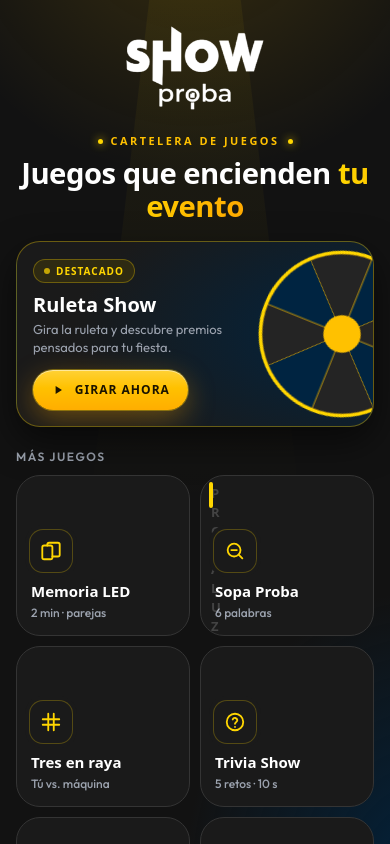
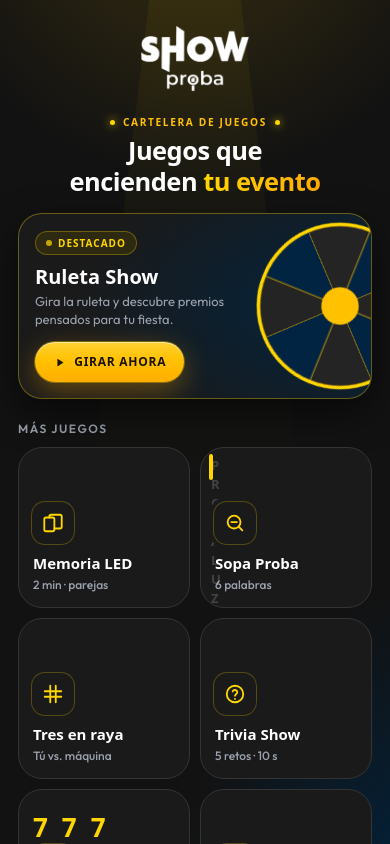
Before and after one commit to namoruso/showproba-juegos, a React (Vite) app: page / in a window 390 px wide. Shown: the top 844 px of the page. Built offline with nearby package versions, Linux system fonts and the light colour scheme; a web font is replaced by a local one.

Commit message:
fix: respect iOS Safari safe areas and tighten mobile type scale

```diff
--- a/src/styles/app.css
+++ b/src/styles/app.css
@@ -1,48 +1,91 @@
-/* Layout: móvil → tablet → tótem. Anchos y tipografía vienen de tokens (--sp-*). */
-html, body, #root { margin: 0; min-height: 100%; background: var(--stage-900); }
+/* Layout: móvil → tablet → tótem. Safe areas SUMADAS (Safari / iPhone). */
+html {
+  margin: 0;
+  height: 100%;
+  background: var(--stage-900);
+  -webkit-text-size-adjust: 100%;
+  text-size-adjust: 100%;
+}
+body, #root { margin: 0; min-height: 100%; min-height: 100svh; min-height: 100dvh; background: var(--stage-900); }
 body { overscroll-behavior: none; -webkit-tap-highlight-color: transparent; }
 button { font-family: inherit; color: inherit; }
 :focus-visible { outline: 3px solid var(--gold-400); outline-offset: 3px; }
 
-.sp-app { min-height: 100vh; min-height: 100dvh; width: 100%; background-attachment: fixed; }
+.sp-app {
+  min-height: 100%;
+  min-height: 100svh;
+  min-height: 100dvh;
+  width: 100%;
+  background-attachment: fixed;
+}
 
 .sp-screen {
   position: relative;
   width: 100%;
   max-width: var(--sp-game-max);
-  min-height: 100vh; min-height: 100dvh;
+  /* svh = viewport con barras Safari visibles → el CTA cabe sin scroll inicial */
+  min-height: 100svh;
+  min-height: 100dvh;
   margin: 0 auto;
-  display: flex; flex-direction: column;
-  padding:
-    max(var(--sp-pad-y-top), env(safe-area-inset-top))
-    max(var(--sp-pad-x), env(safe-area-inset-right))
-    max(var(--sp-pad-y-bot), env(safe-area-inset-bottom))
-    max(var(--sp-pad-x), env(safe-area-inset-left));
+  display: flex;
+  flex-direction: column;
+  box-sizing: border-box;
+  /* IMPORTANTE: sumar safe-area, no usar max() — si no, el home bar / Safari tapa botones */
+  padding-top: calc(var(--sp-pad-y-top) + var(--sp-safe-top));
+  padding-right: calc(var(--sp-pad-x) + var(--sp-safe-right));
+  padding-bottom: calc(var(--sp-pad-y-bot) + var(--sp-safe-bottom));
+  padding-left: calc(var(--sp-pad-x) + var(--sp-safe-left));
 }
 
 .sp-play {
-  flex: 1 1 auto; min-height: 0; width: 100%;
-  display: flex; flex-direction: column; justify-content: center; gap: clamp(10px, 2vh, 20px);
+  flex: 1 1 auto;
+  min-height: 0;
+  width: 100%;
+  display: flex;
+  flex-direction: column;
+  justify-content: flex-start;
+  gap: var(--sp-play-gap);
 }
+
 .sp-play > .sp-actions,
-.sp-screen > .sp-actions { margin-top: auto; padding-top: clamp(12px, 2vh, 24px); flex: none; }
+.sp-screen > .sp-actions {
+  margin-top: auto;
+  flex: none;
+  position: sticky;
+  bottom: 0;
+  z-index: 20;
+  padding-top: 12px;
+  /* Extra aire sobre la barra de Safari al hacer sticky */
+  padding-bottom: max(0px, calc(var(--sp-safe-bottom) * 0.15));
+  background: linear-gradient(180deg, transparent, var(--stage-900) 28%);
+}
+
 .sp-play > .sp-hud { flex: none; }
 
-/* Superficie jugable compartida: se encoge al presupuesto de alto */
 .sp-fit {
-  flex: 1 1 auto; min-height: 0; width: 100%;
-  display: flex; align-items: center; justify-content: center;
+  flex: 1 1 auto;
+  min-height: 0;
+  width: 100%;
+  display: flex;
+  align-items: center;
+  justify-content: center;
 }
 
-/* Desktop landscape: todo el juego cabe en viewport; CTA nunca se corta */
+/* Desktop landscape: un solo viewport, sin scroll accidental */
 @media (min-width: 1024px) and (orientation: landscape) {
   .sp-screen:not(.mn) {
-    height: 100dvh; min-height: 100dvh; max-height: 100dvh; overflow: hidden;
+    height: 100dvh;
+    min-height: 100dvh;
+    max-height: 100dvh;
+    overflow: hidden;
   }
-  .sp-play { justify-content: flex-start; gap: 10px; overflow: hidden; }
-  .sp-screen:not(.mn) .sp-head { margin: 4px 0 8px; }
-  .sp-screen:not(.mn) .sp-hud { margin-bottom: 8px; }
-  .sp-play > .sp-actions { padding-top: 10px; }
+  .sp-play { gap: var(--sp-play-gap); overflow: hidden; }
+  .sp-play > .sp-actions,
+  .sp-screen > .sp-actions {
+    position: static;
+    background: none;
+    padding-bottom: 0;
+  }
 }
 
 /* ---------- Menú ---------- */
@@ -50,8 +93,11 @@ button { font-family: inherit; color: inherit; }
   max-width: var(--sp-menu-max);
   padding-top: clamp(20px, 3vh, 36px);
 }
-.mn-head { margin: clamp(12px, 2vh, 20px) 0 clamp(14px, 2vh, 22px); }
-.mn-head .sp-title { font-size: var(--sp-title); line-height: var(--sp-title-lh); }
+.mn-head { margin: clamp(10px, 2vh, 18px) 0 clamp(12px, 2vh, 20px); }
+.mn-head .sp-title {
+  font-size: var(--sp-title); line-height: var(--sp-title-lh);
+  overflow-wrap: anywhere; text-wrap: balance;
+}
 .mn-help, .mn-bulbs { display: none; }
 .mn-hero {
   position: relative; overflow: hidden; display: flex; align-items: center;
--- a/src/styles/system.css
+++ b/src/styles/system.css
@@ -44,31 +44,48 @@
 .sp-iconbtn svg { width: calc(var(--sp-icon) * 0.45); height: calc(var(--sp-icon) * 0.45); }
 
 /* ---------- Cabecera de juego ---------- */
-.sp-head { text-align: center; margin: clamp(12px, 2.5vh, 22px) 0 clamp(14px, 2.8vh, 24px); }
+.sp-head {
+  text-align: center;
+  margin: var(--sp-head-mt) 0 var(--sp-head-mb);
+  padding-inline: 4px;
+}
 .sp-kicker {
   display: inline-flex; align-items: center; gap: 8px;
   font: 700 var(--sp-kicker)/1.3 var(--font-display);
-  letter-spacing: 2.5px; text-transform: uppercase; color: var(--gold-500);
+  letter-spacing: 0.16em; text-transform: uppercase; color: var(--gold-500);
+  max-width: 100%;
 }
 .sp-kicker::before, .sp-kicker::after {
-  content: ""; width: 5px; height: 5px; border-radius: 50%;
+  content: ""; width: 5px; height: 5px; flex: none; border-radius: 50%;
   background: var(--gold-400); box-shadow: 0 0 8px var(--gold-400);
 }
 .sp-title {
   font: 800 var(--sp-title)/var(--sp-title-lh) var(--font-display);
-  letter-spacing: -0.5px; margin: 8px 0 0;
+  letter-spacing: -0.02em;
+  margin: 6px 0 0;
+  max-width: 100%;
+  overflow-wrap: anywhere;
+  word-break: break-word;
+  text-wrap: balance;
+  hyphens: auto;
 }
-.sp-hl { background: linear-gradient(90deg, var(--gold-400), var(--amber-500)); -webkit-background-clip: text; background-clip: text; color: transparent; }
+.sp-hl {
+  background: linear-gradient(90deg, var(--gold-400), var(--amber-500));
+  -webkit-background-clip: text; background-clip: text; color: transparent;
+  /* Evita que el highlight se “pegue” a la palabra anterior en wraps raros */
+  display: inline;
+}
 
 /* ---------- Botones ---------- */
 .sp-btn {
-  display: inline-flex; align-items: center; justify-content: center; gap: 10px;
-  min-height: var(--sp-btn-h); padding: 0 clamp(18px, 4vw, 32px);
+  display: inline-flex; align-items: center; justify-content: center; gap: 8px;
+  min-height: var(--sp-btn-h); padding: 0 clamp(14px, 4vw, 28px);
   border-radius: var(--radius-pill); border: 0; cursor: pointer;
-  font: 700 var(--sp-btn-fs)/1.25 var(--font-display); letter-spacing: 1px; text-transform: uppercase;
-  transition: transform .12s ease, box-shadow .2s ease, filter .2s; white-space: nowrap;
+  font: 700 var(--sp-btn-fs)/1.2 var(--font-display); letter-spacing: 0.06em; text-transform: uppercase;
+  transition: transform .12s ease, box-shadow .2s ease, filter .2s;
+  white-space: nowrap; max-width: 100%;
 }
-.sp-btn svg { width: 1.15em; height: 1.15em; }
+.sp-btn svg { width: 1.1em; height: 1.1em; flex: none; }
 .sp-btn-primary { color: var(--gold-ink); background: linear-gradient(180deg, var(--gold-300) -40%, var(--gold-500) 45%, var(--amber-500) 110%); box-shadow: var(--glow-gold), inset 0 1px 0 rgba(255,255,255,0.5); }
 .sp-btn-primary:hover { filter: brightness(1.06); transform: translateY(-1px); }
 .sp-btn-primary:active { transform: translateY(1px) scale(.98); }
@@ -82,19 +99,26 @@
 .sp-actions .sp-btn { flex: 1; }
 
 /* ---------- HUD ---------- */
-.sp-hud { display: flex; flex-wrap: wrap; gap: clamp(8px, 1.6vw, 16px); justify-content: center; margin-bottom: clamp(14px, 2.5vh, 22px); }
+.sp-hud {
+  display: flex; flex-wrap: wrap; gap: 8px;
+  justify-content: center; align-items: stretch;
+  margin-bottom: 10px; width: 100%;
+}
 .sp-chip {
-  display: flex; flex-direction: column; align-items: center; gap: 2px;
-  min-width: var(--sp-chip-min); padding: clamp(8px, 1.2vw, 12px) clamp(12px, 2vw, 20px);
-  border-radius: 18px; background: var(--stage-800); border: 1px solid var(--stage-600);
+  display: flex; flex-direction: column; align-items: center; justify-content: center; gap: 2px;
+  flex: 1 1 88px; min-width: 0; max-width: 160px;
+  padding: 8px 10px;
+  border-radius: 16px; background: var(--stage-800); border: 1px solid var(--stage-600);
 }
 .sp-chip b {
   font: 800 var(--sp-chip-b)/1.1 var(--font-display); color: var(--gold-400);
   font-variant-numeric: tabular-nums;
+  max-width: 100%; overflow: hidden; text-overflow: ellipsis; white-space: nowrap;
 }
 .sp-chip span {
-  font: 600 var(--sp-chip-label)/1.2 var(--font-body); letter-spacing: 1.5px;
+  font: 600 var(--sp-chip-label)/1.2 var(--font-body); letter-spacing: 0.12em;
   text-transform: uppercase; color: var(--ink-muted);
+  max-width: 100%; overflow: hidden; text-overflow: ellipsis; white-space: nowrap;
 }
 .sp-chip.is-warn b { color: var(--signal-error); }
 .sp-progress { height: clamp(8px, 1vw, 12px); border-radius: 99px; background: var(--stage-700); overflow: hidden; }
--- a/src/styles/tokens.css
+++ b/src/styles/tokens.css
@@ -1,4 +1,10 @@
-/* ShowProba Juegos — tokens + escala fluida por viewport. */
+/* ShowProba Juegos — tokens + escala responsive (móvil → tablet → desktop).
+   Principios:
+   - Tipografía con clamp(rem, rem + vw, rem) (Chrome / WCAG: max ≤ ~2.5× min)
+   - Altos con dvh/svh (Safari chrome dinámico)
+   - Safe areas SUMADAS al padding (home indicator + barra Safari)
+   - Breakpoints por ancho; ajustes extra por alto corto (iPhone SE / landscape phone)
+*/
 :root {
   --stage-950: #0b0b0c;
   --stage-900: #121212;
@@ -36,122 +42,135 @@
   --font-display: "Unbounded", "Montserrat", system-ui, sans-serif;
   --font-body: "Outfit", system-ui, sans-serif;
 
-  /* Escala UI (móvil base) */
+  /* Safe areas (iPhone notch / home bar / landscape ears) */
+  --sp-safe-top: env(safe-area-inset-top, 0px);
+  --sp-safe-right: env(safe-area-inset-right, 0px);
+  --sp-safe-bottom: env(safe-area-inset-bottom, 0px);
+  --sp-safe-left: env(safe-area-inset-left, 0px);
+
+  /* Escala UI — base phone (~320–390) */
   --sp-game-max: 100%;
   --sp-menu-max: 100%;
   --sp-pad-x: 16px;
-  --sp-pad-y-top: 14px;
-  --sp-pad-y-bot: 24px;
-  --sp-logo: clamp(40px, 11vw, 48px);
-  --sp-logo-lg: clamp(72px, 22vw, 96px);
-  --sp-topbar: 52px;
+  --sp-pad-y-top: 10px;
+  --sp-pad-y-bot: 16px;
+  --sp-logo: clamp(2.25rem, 2rem + 1.5vw, 2.75rem); /* ~36–44 */
+  --sp-logo-lg: clamp(4rem, 3.2rem + 4vw, 5.5rem);
+  --sp-topbar: 48px;
   --sp-icon: 44px;
-  --sp-title: clamp(26px, 7.5vw, 32px);
-  --sp-title-lh: 1.15;
-  --sp-kicker: clamp(10px, 2.8vw, 12px);
-  --sp-btn-h: 52px;
-  --sp-btn-fs: 14px;
-  --sp-chip-min: 88px;
-  --sp-chip-b: 22px;
-  --sp-chip-label: 10px;
-  --sp-body: 15px;
+  --sp-title: clamp(1.35rem, 1.15rem + 1.8vw, 1.75rem); /* ~22–28 */
+  --sp-title-lh: 1.2;
+  --sp-kicker: clamp(0.625rem, 0.55rem + 0.35vw, 0.75rem);
+  --sp-btn-h: 48px;
+  --sp-btn-fs: 0.8125rem;
+  --sp-chip-min: 0;
+  --sp-chip-b: clamp(1.125rem, 1rem + 0.6vw, 1.35rem);
+  --sp-chip-label: 0.625rem;
+  --sp-body: clamp(0.875rem, 0.82rem + 0.3vw, 1rem);
+  --sp-head-mt: 10px;
+  --sp-head-mb: 12px;
+  --sp-play-gap: 10px;
+  /* Presupuesto de juego: viewport visible con chrome (svh) + fallback dvh */
+  --sp-play-budget: calc(100svh - 220px);
 }
 
-/* Teléfonos grandes / phablet */
-@media (min-width: 430px) {
+/* Teléfonos grandes (iPhone 14/15/16 Pro ~393–430) */
+@media (min-width: 390px) {
   :root {
-    --sp-pad-x: 20px;
-    --sp-logo: 50px;
-    --sp-logo-lg: 100px;
-    --sp-title: 34px;
+    --sp-pad-x: 18px;
+    --sp-pad-y-top: 12px;
+    --sp-pad-y-bot: 18px;
+    --sp-logo: clamp(2.5rem, 2.2rem + 1.2vw, 3rem);
+    --sp-title: clamp(1.45rem, 1.2rem + 1.6vw, 1.85rem);
+    --sp-btn-h: 52px;
+    --sp-btn-fs: 0.875rem;
+    --sp-play-budget: calc(100svh - 230px);
   }
 }
 
-/* Tablet vertical */
+/* Phablet / tablet pequeña */
 @media (min-width: 600px) {
   :root {
     --sp-game-max: min(94vw, 720px);
     --sp-menu-max: min(94vw, 760px);
     --sp-pad-x: 28px;
-    --sp-pad-y-top: 20px;
-    --sp-logo: 56px;
-    --sp-logo-lg: 112px;
-    --sp-topbar: 60px;
-    --sp-icon: 52px;
-    --sp-title: 38px;
-    --sp-kicker: 13px;
-    --sp-btn-h: 56px;
-    --sp-btn-fs: 15px;
-    --sp-chip-min: 110px;
-    --sp-chip-b: 26px;
-    --sp-chip-label: 11px;
-    --sp-body: 16px;
+    --sp-pad-y-top: 16px;
+    --sp-logo: 3.25rem;
+    --sp-logo-lg: 6.5rem;
+    --sp-topbar: 56px;
+    --sp-icon: 48px;
+    --sp-title: clamp(1.75rem, 1.4rem + 1.2vw, 2.15rem);
+    --sp-kicker: 0.8125rem;
+    --sp-btn-h: 54px;
+    --sp-btn-fs: 0.9375rem;
+    --sp-chip-b: 1.5rem;
+    --sp-chip-label: 0.6875rem;
+    --sp-body: 1rem;
+    --sp-play-budget: calc(100svh - 240px);
   }
 }
 
-/* iPad / tablet ancha */
+/* iPad / tablet */
 @media (min-width: 768px) {
   :root {
-    --sp-game-max: min(92vw, 900px);
+    --sp-game-max: min(92vw, 880px);
     --sp-menu-max: min(94vw, 920px);
-    --sp-pad-x: 36px;
-    --sp-logo: 64px;
-    --sp-logo-lg: 128px;
-    --sp-topbar: 68px;
-    --sp-icon: 56px;
-    --sp-title: 44px;
-    --sp-kicker: 14px;
-    --sp-btn-h: 60px;
-    --sp-btn-fs: 16px;
-    --sp-chip-min: 128px;
-    --sp-chip-b: 30px;
-    --sp-chip-label: 12px;
-    --sp-body: 17px;
+    --sp-pad-x: 32px;
+    --sp-logo: 3.5rem;
+    --sp-logo-lg: 7rem;
+    --sp-topbar: 60px;
+    --sp-icon: 52px;
+    --sp-title: clamp(1.9rem, 1.5rem + 1vw, 2.4rem);
+    --sp-kicker: 0.875rem;
+    --sp-btn-h: 56px;
+    --sp-btn-fs: 0.9375rem;
+    --sp-chip-b: 1.625rem;
+    --sp-body: 1.0625rem;
+    --sp-play-budget: calc(100dvh - 250px);
   }
 }
 
-/* iPad Pro / desktop portrait-ish */
+/* Desktop / iPad Pro portrait */
 @media (min-width: 1024px) {
   :root {
     --sp-game-max: min(88vw, 980px);
     --sp-menu-max: min(94vw, 1100px);
-    --sp-pad-x: 40px;
-    --sp-logo: 72px;
-    --sp-logo-lg: 140px;
-    --sp-topbar: 76px;
-    --sp-icon: 60px;
-    --sp-title: 48px;
-    --sp-kicker: 15px;
-    --sp-btn-h: 64px;
-    --sp-btn-fs: 17px;
-    --sp-chip-min: 140px;
-    --sp-chip-b: 32px;
-    --sp-body: 18px;
+    --sp-pad-x: 36px;
+    --sp-logo: 3.75rem;
+    --sp-logo-lg: 7.5rem;
+    --sp-topbar: 64px;
+    --sp-icon: 52px;
+    --sp-title: clamp(2rem, 1.6rem + 0.8vw, 2.6rem);
+    --sp-btn-h: 58px;
+    --sp-btn-fs: 1rem;
+    --sp-chip-b: 1.75rem;
+    --sp-body: 1.0625rem;
   }
 }
 
-/* Escritorio / tótem landscape: menú ancho; juegos caben en 100dvh sin cortar el CTA */
+/* Desktop landscape */
 @media (min-width: 1024px) and (orientation: landscape) {
   :root {
     --sp-game-max: min(78vw, 1040px);
     --sp-menu-max: min(96vw, 1360px);
-    --sp-pad-x: 36px;
-    --sp-pad-y-top: 10px;
-    --sp-pad-y-bot: 16px;
-    --sp-logo: 44px;
-    --sp-logo-lg: 112px;
-    --sp-topbar: 52px;
+    --sp-pad-x: 32px;
+    --sp-pad-y-top: 8px;
+    --sp-pad-y-bot: 12px;
+    --sp-logo: 2.75rem;
+    --sp-logo-lg: 6.5rem;
+    --sp-topbar: 48px;
     --sp-icon: 44px;
-    --sp-title: 30px;
-    --sp-kicker: 11px;
-    --sp-btn-h: 52px;
-    --sp-btn-fs: 14px;
-    --sp-chip-min: 100px;
-    --sp-chip-b: 24px;
-    --sp-chip-label: 10px;
-    --sp-body: 15px;
-    /* Alto libre para tablero/ruleta tras topbar + título + HUD + CTA */
-    --sp-play-budget: calc(100dvh - 250px);
+    --sp-title: 1.75rem;
+    --sp-kicker: 0.75rem;
+    --sp-btn-h: 50px;
+    --sp-btn-fs: 0.875rem;
+    --sp-chip-b: 1.35rem;
+    --sp-chip-label: 0.625rem;
+    --sp-body: 0.9375rem;
+    --sp-head-mt: 4px;
+    --sp-head-mb: 8px;
+    --sp-play-gap: 8px;
+    --sp-play-budget: calc(100dvh - 230px);
   }
 }
 
@@ -159,7 +178,7 @@
   :root {
     --sp-game-max: min(72vw, 1120px);
     --sp-menu-max: min(96vw, 1400px);
-    --sp-play-budget: calc(100dvh - 240px);
+    --sp-play-budget: calc(100dvh - 220px);
   }
 }
 
@@ -169,3 +188,32 @@
     --sp-menu-max: min(96vw, 1480px);
   }
 }
+
+/* Altos cortos: iPhone SE, phones en landscape, Safari con barras visibles */
+@media (max-height: 720px) {
+  :root {
+    --sp-pad-y-top: 6px;
+    --sp-pad-y-bot: 12px;
+    --sp-logo: 2.25rem;
+    --sp-logo-lg: 4.5rem;
+    --sp-topbar: 44px;
+    --sp-icon: 40px;
+    --sp-title: 1.3rem;
+    --sp-kicker: 0.625rem;
+    --sp-btn-h: 46px;
+    --sp-head-mt: 4px;
+    --sp-head-mb: 8px;
+    --sp-play-gap: 6px;
+    --sp-play-budget: calc(100svh - 200px);
+  }
+}
+
+@media (max-height: 600px) {
+  :root {
+    --sp-logo: 2rem;
+    --sp-title: 1.2rem;
+    --sp-topbar: 40px;
+    --sp-btn-h: 44px;
+    --sp-play-budget: calc(100svh - 180px);
+  }
+}
```
Also changed, not shown: 1 other file (tests, documents, lock files or other folders).
